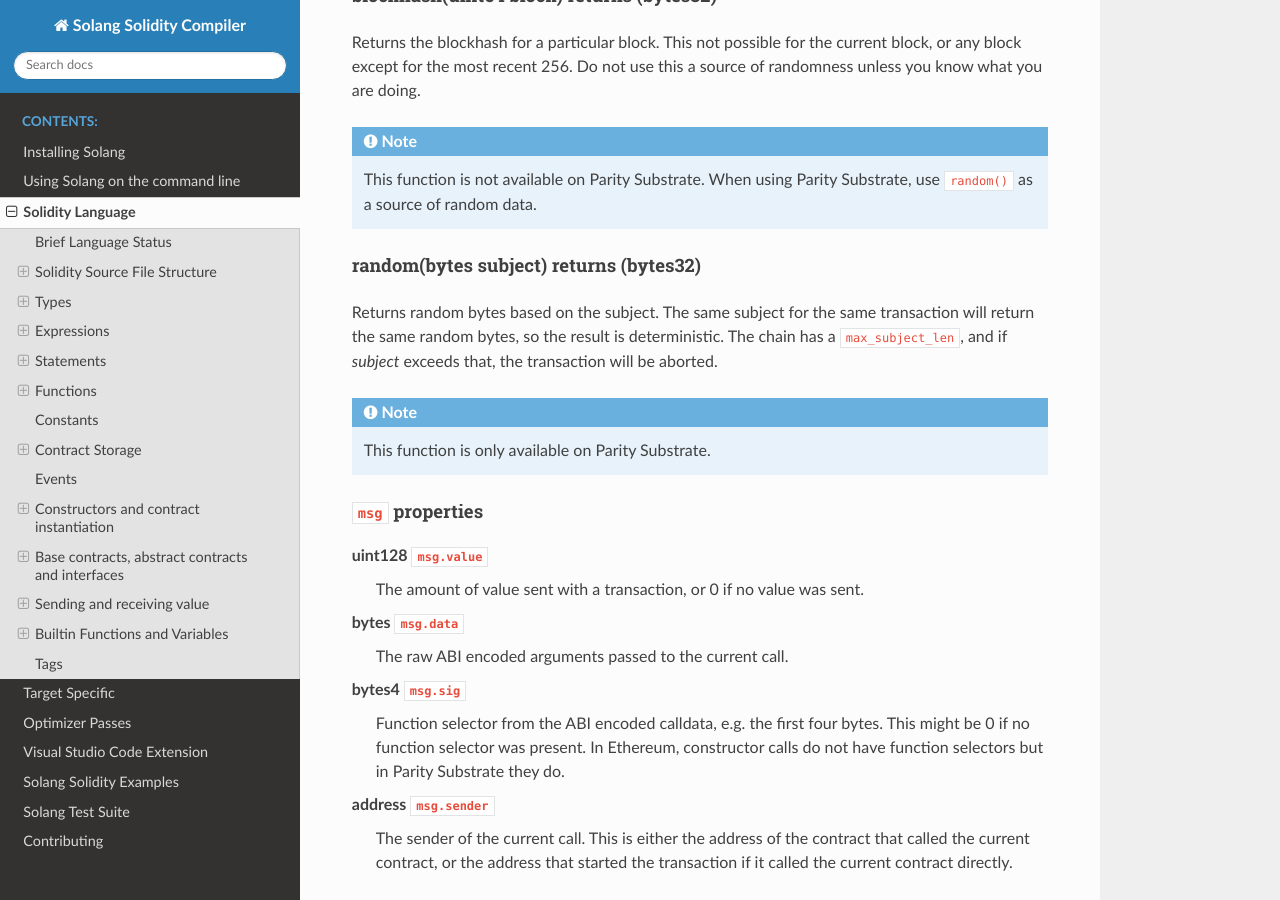
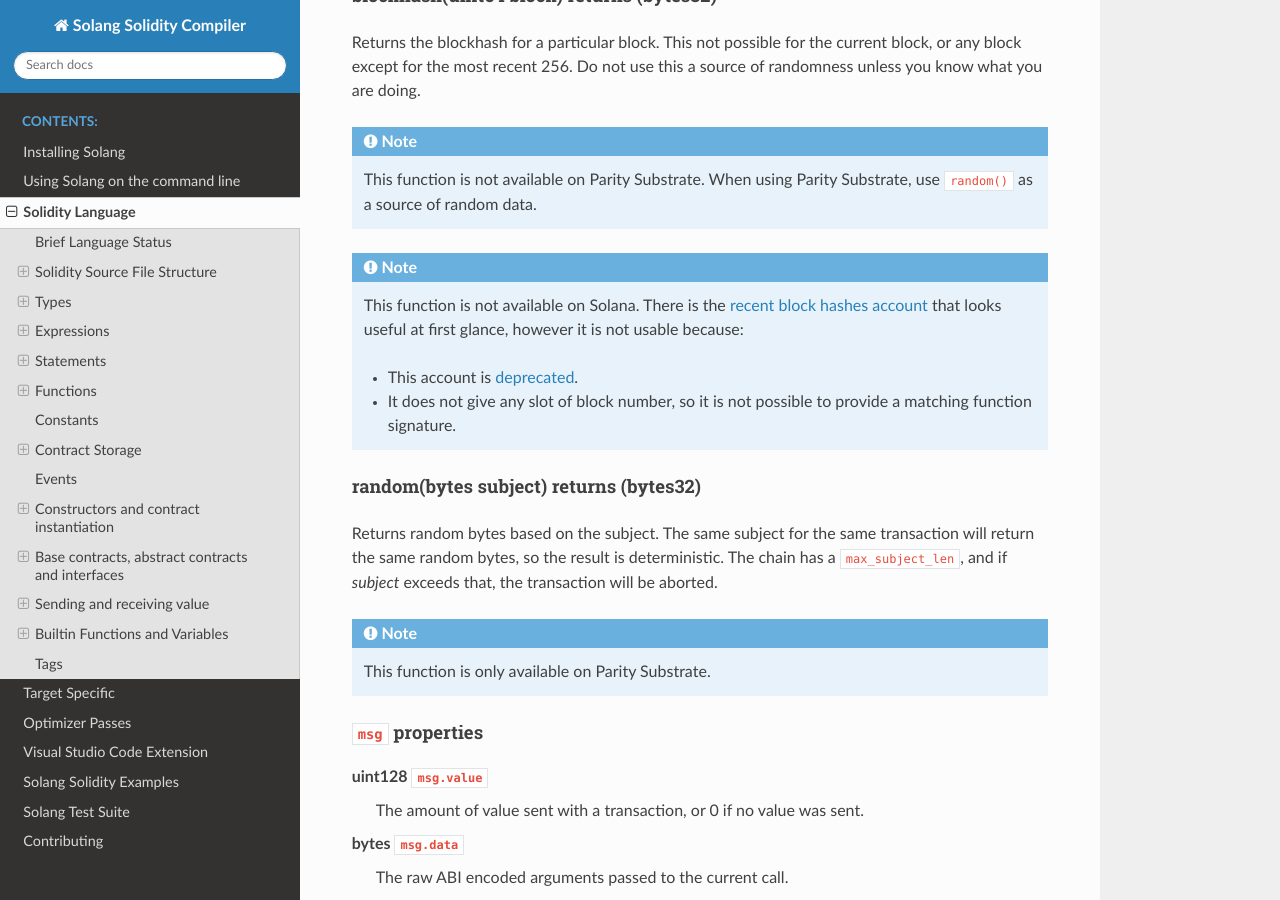
Before and after one commit to hyperledger-solang/solang, a Sphinx documentation site: the page built from docs/language.rst, in a window 1280 px wide and 900 px high, scrolled down 55126 px. Built offline with Sphinx 7.4.7 and the Read the Docs theme 2.0.0, drawn with Linux system fonts in a browser that asks for light colours.

Commit message:
Document why blockhash() is not available on Solana
Signed-off-by: Sean Young <sean@mess.org>

```diff
--- a/docs/language.rst
+++ b/docs/language.rst
@@ -2869,9 +2869,17 @@
 randomness unless you know what you are doing.
 
 .. note::
-
     This function is not available on Parity Substrate. When using Parity Substrate,
     use ``random()`` as a source of random data.
+
+.. note::
+    This function is not available on Solana. There is the
+    `recent block hashes account <https://edge.docs.solana.com/developing/runtime-facilities/sysvars#recentblockhashes>`_
+    that looks useful at first glance, however it is not usable because:
+
+    - This account is `deprecated <https://github.com/solana-labs/solana/pull/18875>`_.
+    - It does not give any slot of block number, so it is not possible to provide a matching
+      function signature.
 
 random(bytes subject) returns (bytes32)
 +++++++++++++++++++++++++++++++++++++++
```
